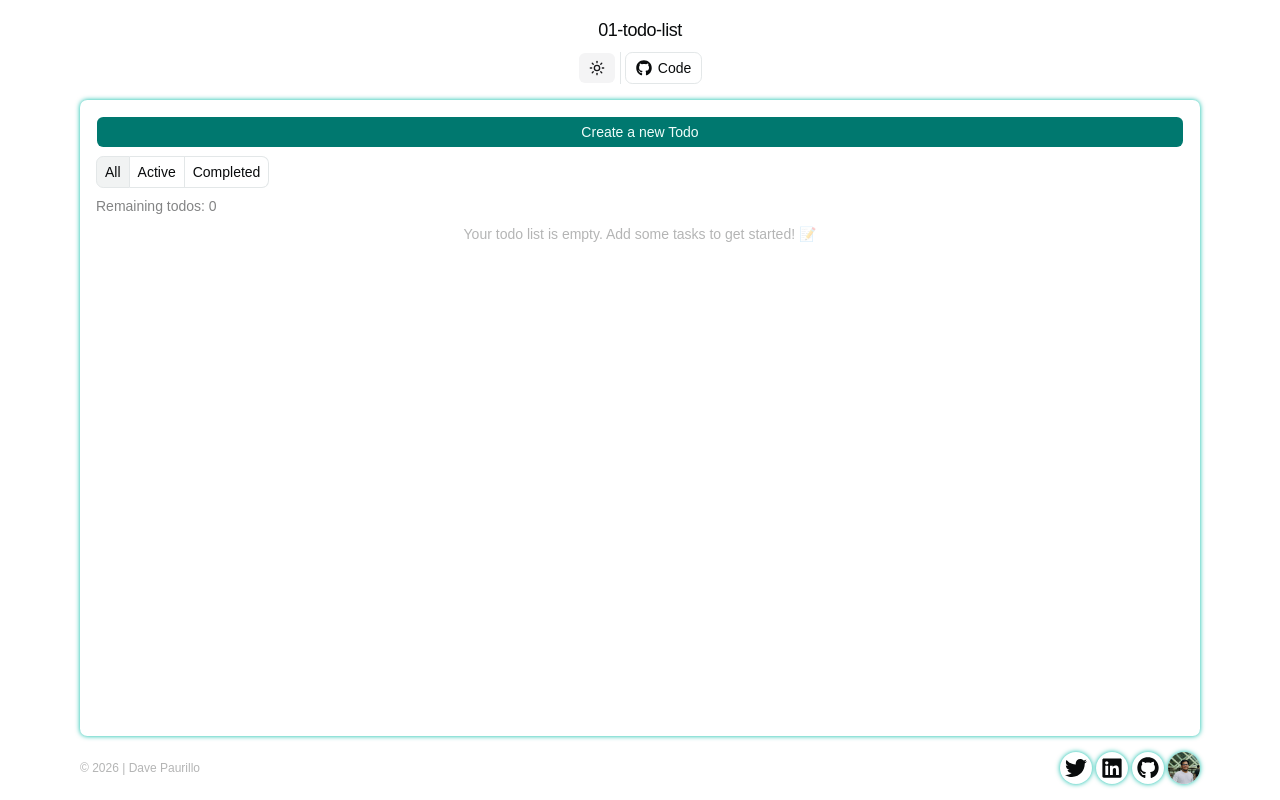
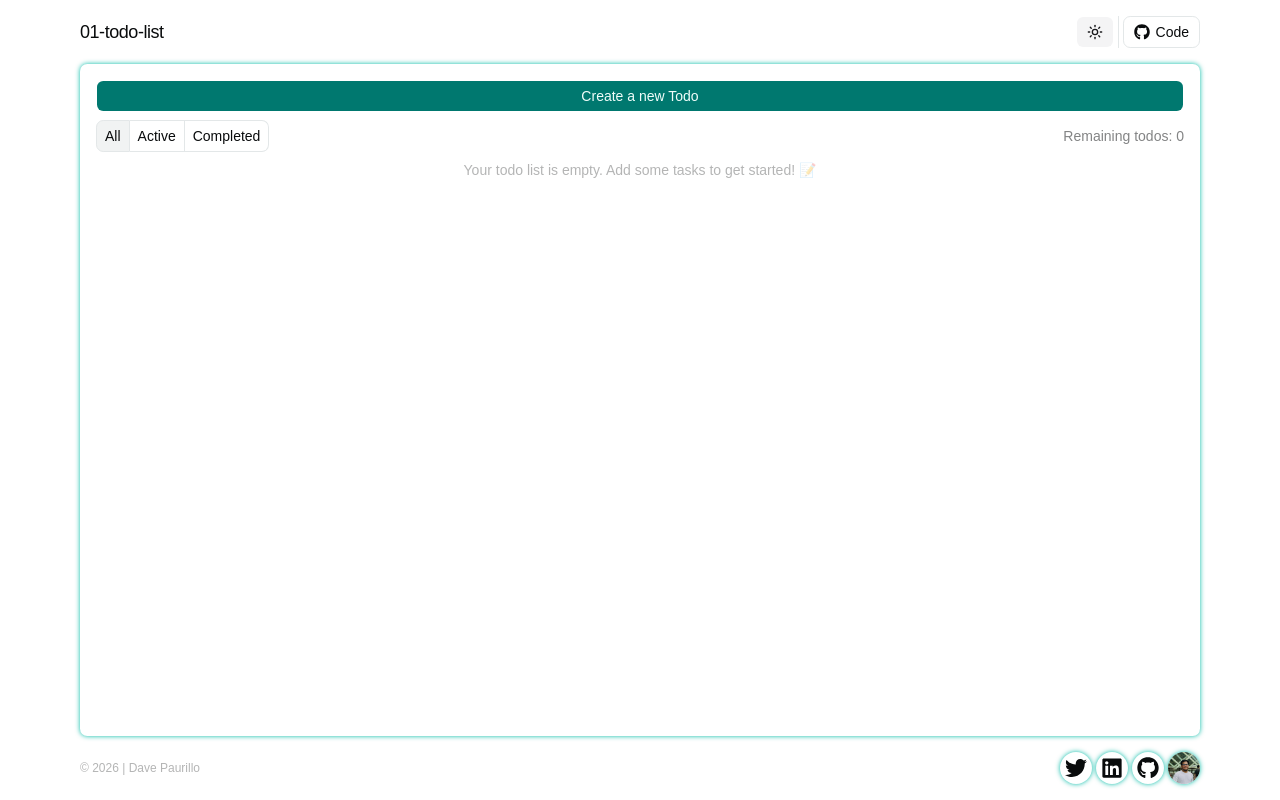
Before and after one commit to davePawww/rws-todo-list, a React (Vite) app: page / in a window 1280 px wide. Built offline with nearby package versions, Linux system fonts and the light colour scheme.

Commit message:
styles: some alignments

```diff
--- a/src/components/layout/header.tsx
+++ b/src/components/layout/header.tsx
@@ -16,7 +16,7 @@ export default function Header({ title, projectLink }: HeaderProps) {
       initial={{ opacity: 0, y: -50 }}
       animate={{ opacity: 1, y: 0 }}
       transition={{ duration: 0.9, ease: 'easeIn' }}
-      className="space-y-2"
+      className="space-y-2 md:flex md:items-center md:justify-between md:space-y-0"
     >
       <h4 className="text-center text-lg font-medium tracking-tight">{title}</h4>
       <div className="flex items-center justify-center gap-1">
--- a/src/features/todo/todo-filter.tsx
+++ b/src/features/todo/todo-filter.tsx
@@ -10,7 +10,7 @@ export function TodoFilter() {
   const remainingCount = todos.filter((t) => !t.completed).length;
 
   return (
-    <>
+    <div className="space-y-2 md:flex md:items-center md:justify-between md:space-y-0">
       <ToggleGroup variant="outline" type="single" defaultValue="all" aria-label="Todo filters">
         {filters.map((f) => (
           <ToggleGroupItem key={f} value={f} onClick={() => setFilter(f)}>
@@ -20,6 +20,6 @@ export function TodoFilter() {
       </ToggleGroup>
 
       <p className="text-sm opacity-50">Remaining todos: {remainingCount}</p>
-    </>
+    </div>
   );
 }
--- a/src/features/todo/todo-item.tsx
+++ b/src/features/todo/todo-item.tsx
@@ -8,7 +8,7 @@ import { Field, FieldContent, FieldLabel, FieldDescription } from '@/components/
 import { useTodoStore } from '@/features/todo/todo.store';
 import type { TodoItemsProps } from '@/features/todo/todo.types';
 import { UpdateTodo } from '@/features/todo/update-todo';
-import { capitalizeFirstLetter, getDueDateLabel } from '@/utils/global-utils';
+import { getDueDateLabel, capitalizeFirstLetter } from '@/utils/global-utils';
 
 export default function TodoItem({ todo }: TodoItemsProps) {
   const [onHover, setOnHover] = useState(false);
@@ -17,7 +17,7 @@ export default function TodoItem({ todo }: TodoItemsProps) {
 
   return (
     <li
-      className="flex min-h-26 flex-col gap-1 rounded-md border p-2 shadow shadow-teal-500/30"
+      className="min-h-26 rounded-md border p-2 shadow shadow-teal-500/30"
       onMouseEnter={() => setOnHover(true)}
       onMouseLeave={() => setOnHover(false)}
     >
@@ -28,7 +28,7 @@ export default function TodoItem({ todo }: TodoItemsProps) {
           checked={todo.completed}
           onCheckedChange={() => toggleTodo(todo.id)}
         />
-        <FieldContent>
+        <FieldContent className="flex min-h-22 flex-col">
           <FieldLabel
             htmlFor={`todo-checkbox-${todo.id}`}
             className={todo.completed ? 'text-muted-foreground line-through' : ''}
@@ -40,8 +40,6 @@ export default function TodoItem({ todo }: TodoItemsProps) {
           >
             {todo.description}
           </FieldDescription>
-        </FieldContent>
-      </Field>
 
           <div className="mt-auto flex items-center justify-between">
             <div className="flex items-center space-x-0.5">
@@ -63,13 +61,19 @@ export default function TodoItem({ todo }: TodoItemsProps) {
               {onHover && (
                 <>
                   <UpdateTodo todo={todo} />
-              <Button size="icon-sm" variant={'destructive'} onClick={() => deleteTodo(todo.id)}>
+                  <Button
+                    size="icon-sm"
+                    variant={'destructive'}
+                    onClick={() => deleteTodo(todo.id)}
+                  >
                     <Trash />
                   </Button>
                 </>
               )}
             </div>
           </div>
+        </FieldContent>
+      </Field>
     </li>
   );
 }
```
Lines whose indentation alone changed are shown as unchanged.
